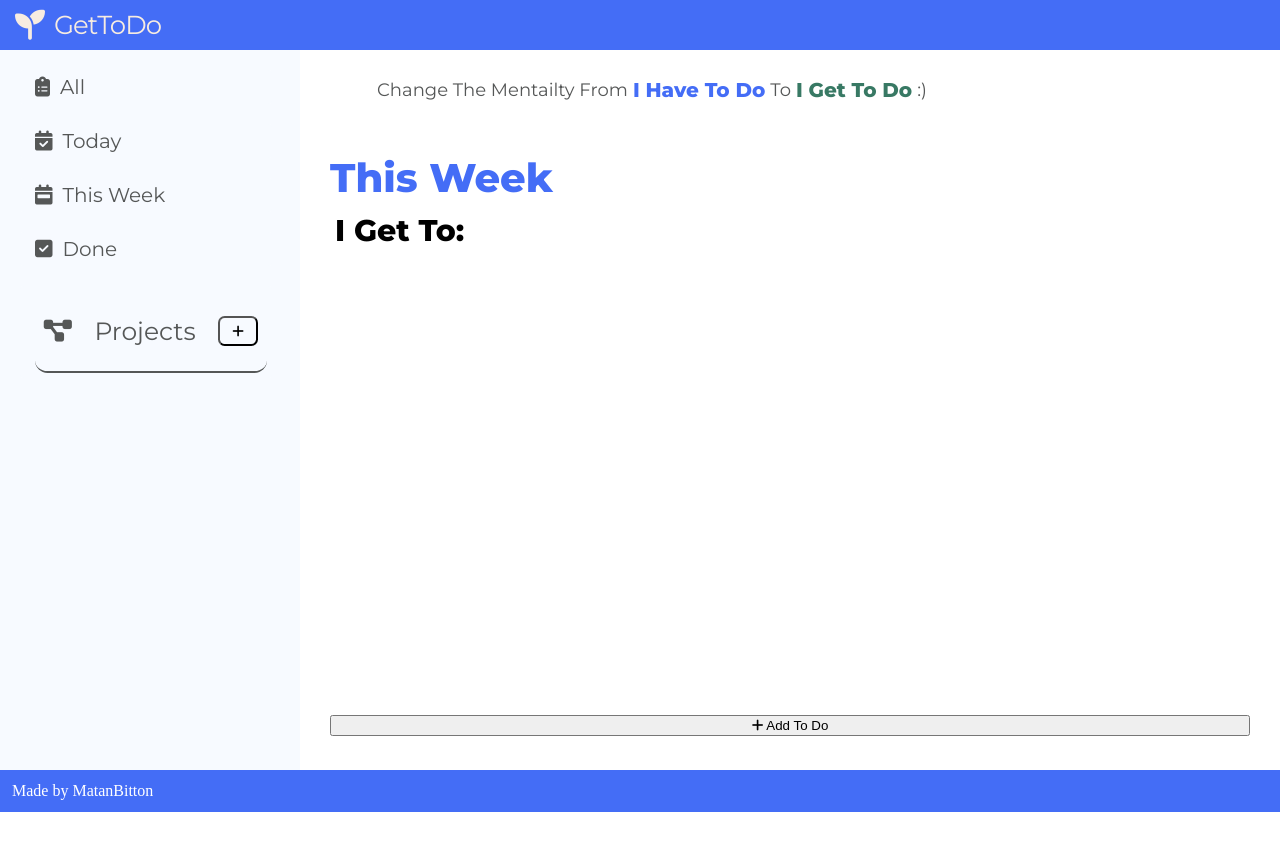
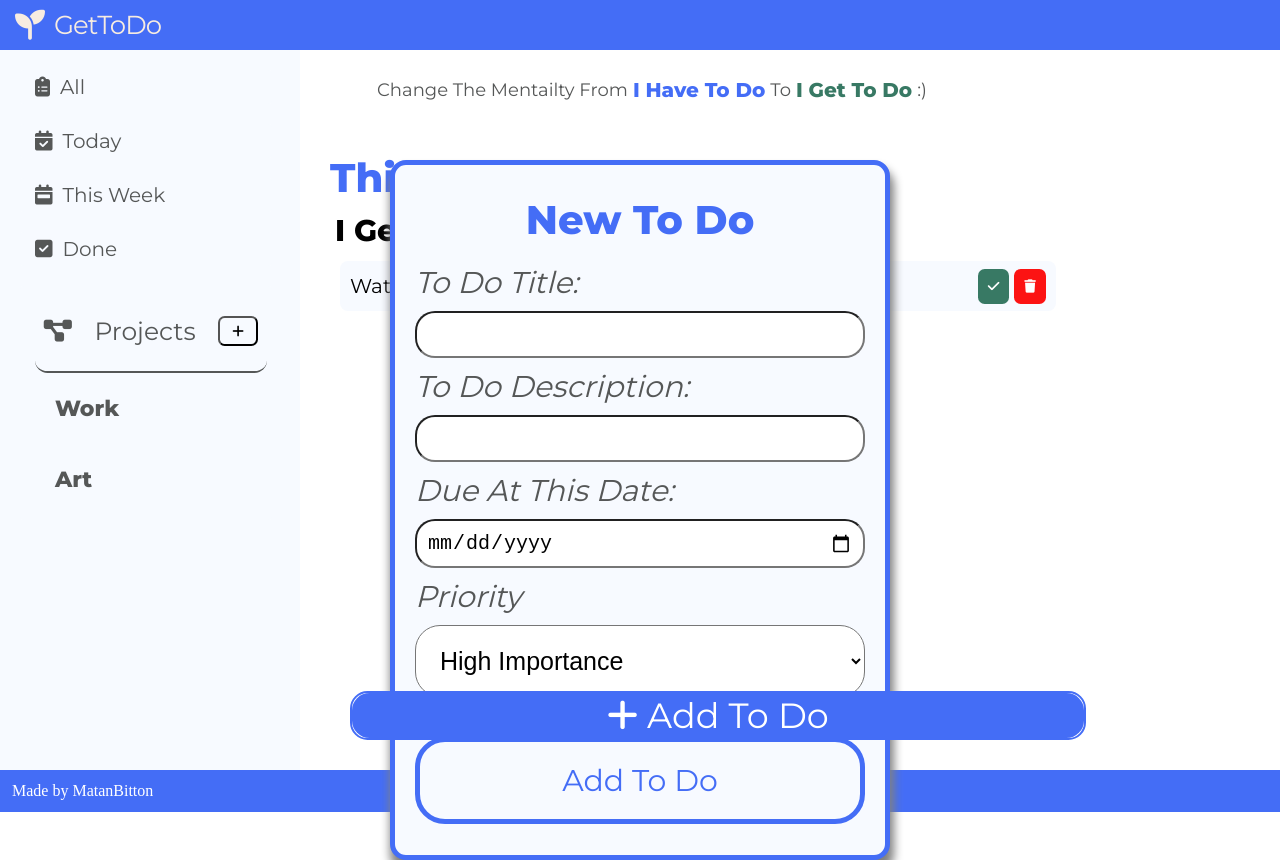
Before and after one commit to Matanbitton/To-Do-List-App, a website built with webpack: page dist/index.html in a window 1280 px wide. Both pictures are taken after a click on the button "Add To Do". Before the commit the page ends 812 px from the top, so only its background shows below. Built offline with nearby package versions, Linux system fonts and the light colour scheme.

Commit message:
fix typo in form options

```diff
--- a/dist/index.html
+++ b/dist/index.html
@@ -45,20 +45,20 @@
       </aside>
       <div class="add-todo-form-container">
         <form class="add-todo-form">
+          <h4 class="form-title">New To Do</h4>
           <label for=" todo-title">To Do Title: </label>
-          <input id="todo-title" type="text" />
+          <input id="todo-title" type="text" required />
           <label for="todo-description">To Do Description: </label>
           <input id="todo-description" type="text" />
           <label for="todo-date">Due At This Date: </label>
           <input id="todo-date" type="date" />
           <label for="todo-priority">Priority</label>
-          <label for="todo-priority"></label>
-          <select id="todo-priority" name="todo-priority">
+          <select id="todo-priority" name="todo-priority" required>
             <option value="important">High Importance</option>
             <option value="mild-importance">Mild Importance</option>
-            <option value="low-improtance">Low Importance</option>
+            <option value="low-importance">Low Importance</option>
           </select>
-          <button type="submit" class="submit">Enter</button>
+          <button type="submit" class="submit">Add To Do</button>
         </form>
       </div>
       <div class="todo-section-container">
@@ -76,7 +76,7 @@
         </h4>
 
         <div class="displayed-todos"></div>
-        <button class="add-todo">
+        <button class="add-todo-button">
           <i class="fa-solid fa-plus"></i>
           Add To Do
         </button>
```
